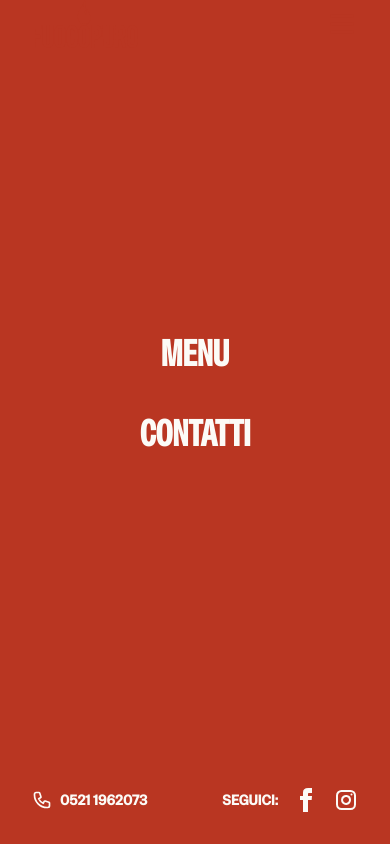
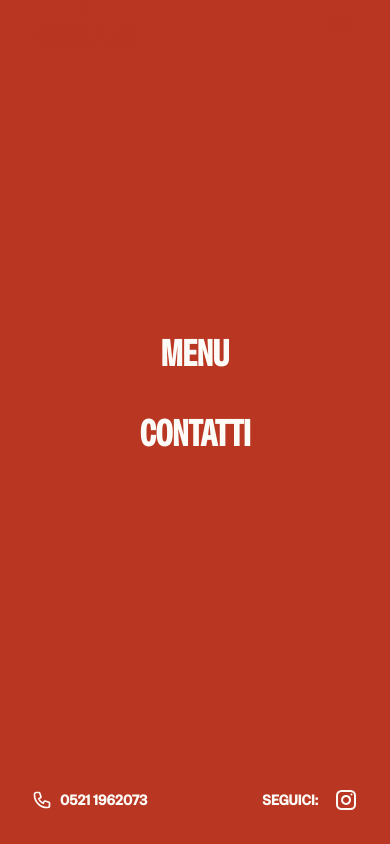
Before and after one commit to YoungDonghito/Fuoco-Puro, an Angular app: page / in a window 390 px wide. Shown: the top 844 px of the page. Built offline with nearby package versions, Linux system fonts and the light colour scheme.

Commit message:
modifiche lato smartphone

```diff
--- a/src/app/header-component/header-component.html
+++ b/src/app/header-component/header-component.html
@@ -111,7 +111,7 @@
 
       <div class="flex items-center gap-4 font-sans font-bold">
         <span>Seguici:</span>
-        <a href="#" class="transition hover:text-gray-200">
+        <!-- <a href="#" class="transition hover:text-gray-200">
           <svg
             xmlns="http://www.w3.org/2000/svg"
             class="h-6 w-6"
@@ -122,7 +122,7 @@
               d="M9 8h-3v4h3v12h5v-12h3.642l.358-4h-4v-1.667c0-.955.192-1.333 1.115-1.333h2.885v-5h-3.808c-3.596 0-5.192 1.583-5.192 4.615v3.385z"
             />
           </svg>
-        </a>
+        </a> -->
         <a
           href="https://www.instagram.com/fuocopuro_montanara?igsh=MTlsdjM5YXA4eTZycg==" target="_blank"
           class="transition hover:text-gray-200"
```
Also changed, not shown: 1 other file (tests, documents, lock files or other folders).
